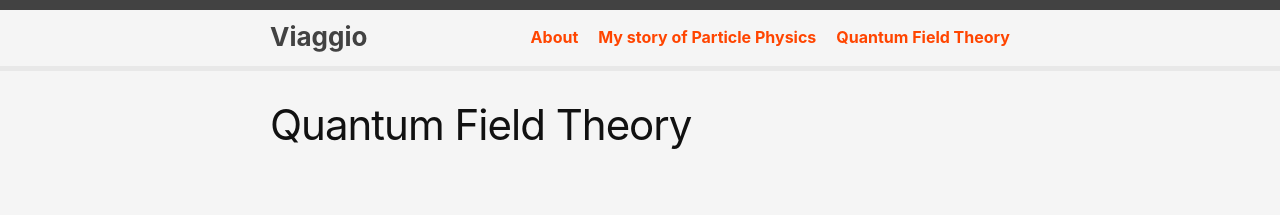
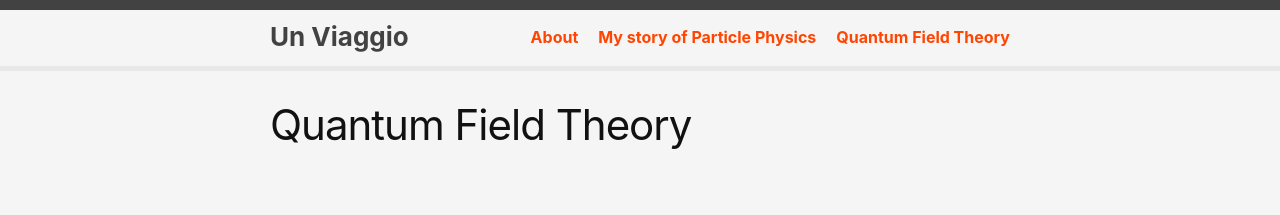
Before and after one commit to snigdhochakraborty/snigdhochakraborty.github.io, a Jekyll site: the page built from qft.markdown, in a window 1280 px wide. Shown: the top 215 px of the page. Built offline with Jekyll 4.4.1, drawn with Linux system fonts in a browser that asks for light colours.

```diff
--- a/_config.yml
+++ b/_config.yml
@@ -18,7 +18,7 @@
 # You can create any custom variable you would like, and they will be accessible
 # in the templates via {{ site.myvariable }}.
 
-title: Viaggio
+title: Un Viaggio
 author:
     name: Snigdho Chakraborty
     email: snigdho.chakraborty@gmail.com
```
